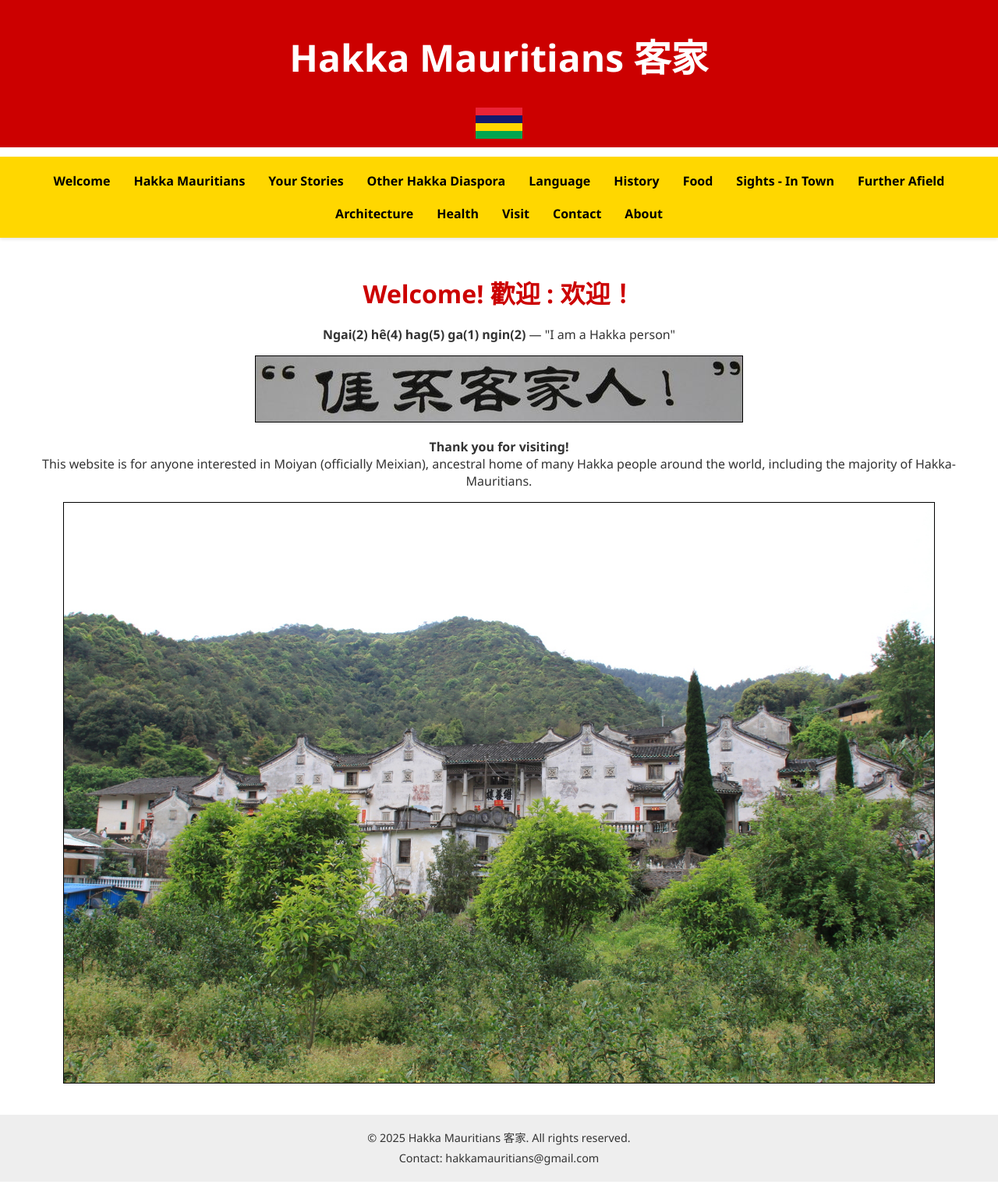
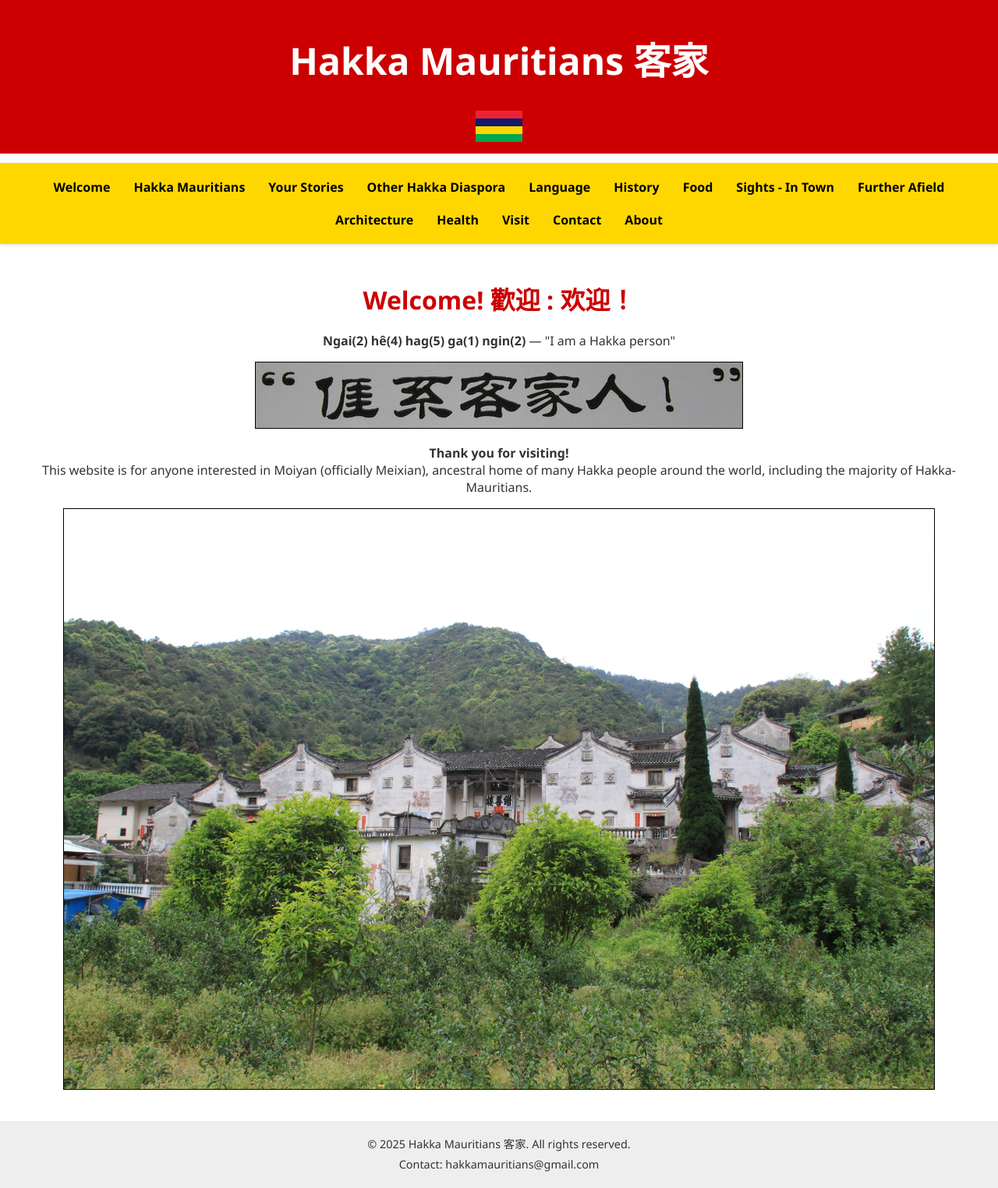
Before and after one commit to oliverlyf/hakka_mauritian_website, a Jekyll site: the page built from index.md, in a window 1280 px wide. Shown: the whole page at 78% size. Built offline with Jekyll 4.4.1, drawn with Linux system fonts in a browser that asks for light colours.

Commit message:
Update styles.css

```diff
--- a/assets/css/styles.css
+++ b/assets/css/styles.css
@@ -11,7 +11,7 @@ body {
 header {
   background-color: #cc0000;                /* Applies dark red background */
   color: #fff;                              /* Sets text color to white for contrast */
-  padding: 0.25rem;                         /* Adds space around header content */
+  padding: 0.5rem;                         /* Adds space around header content */
   text-align: center;                       /* Centers all inline content inside the header */
   font-size: 1.5rem;                        /* Sets the font size to 1.5 times the root element's size, ensuring scalable and consistent typography */
   margin-bottom: 0.5em;                     /* Adds space below the element equal to half the font size, useful for gentle vertical separation */
```
